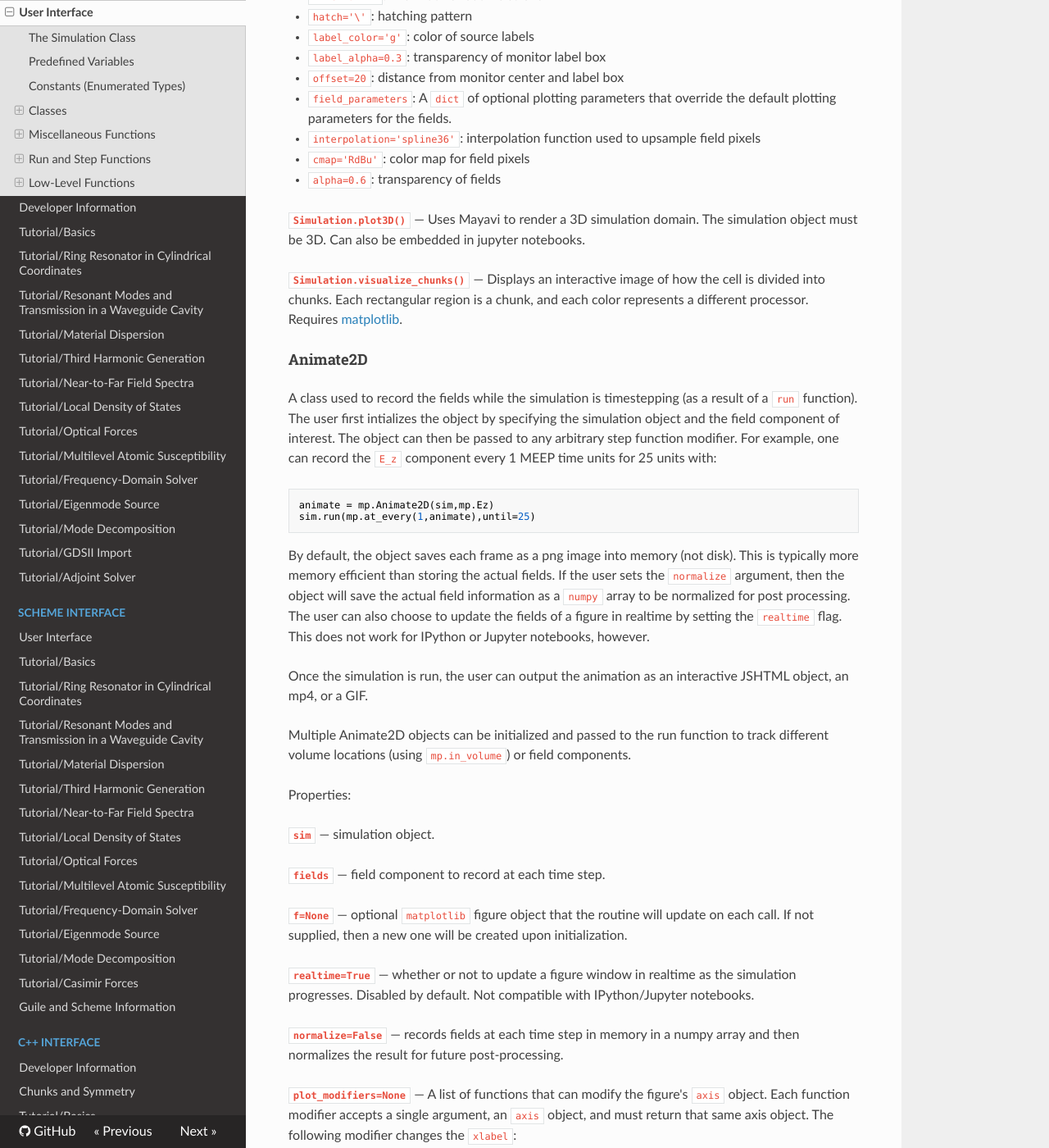
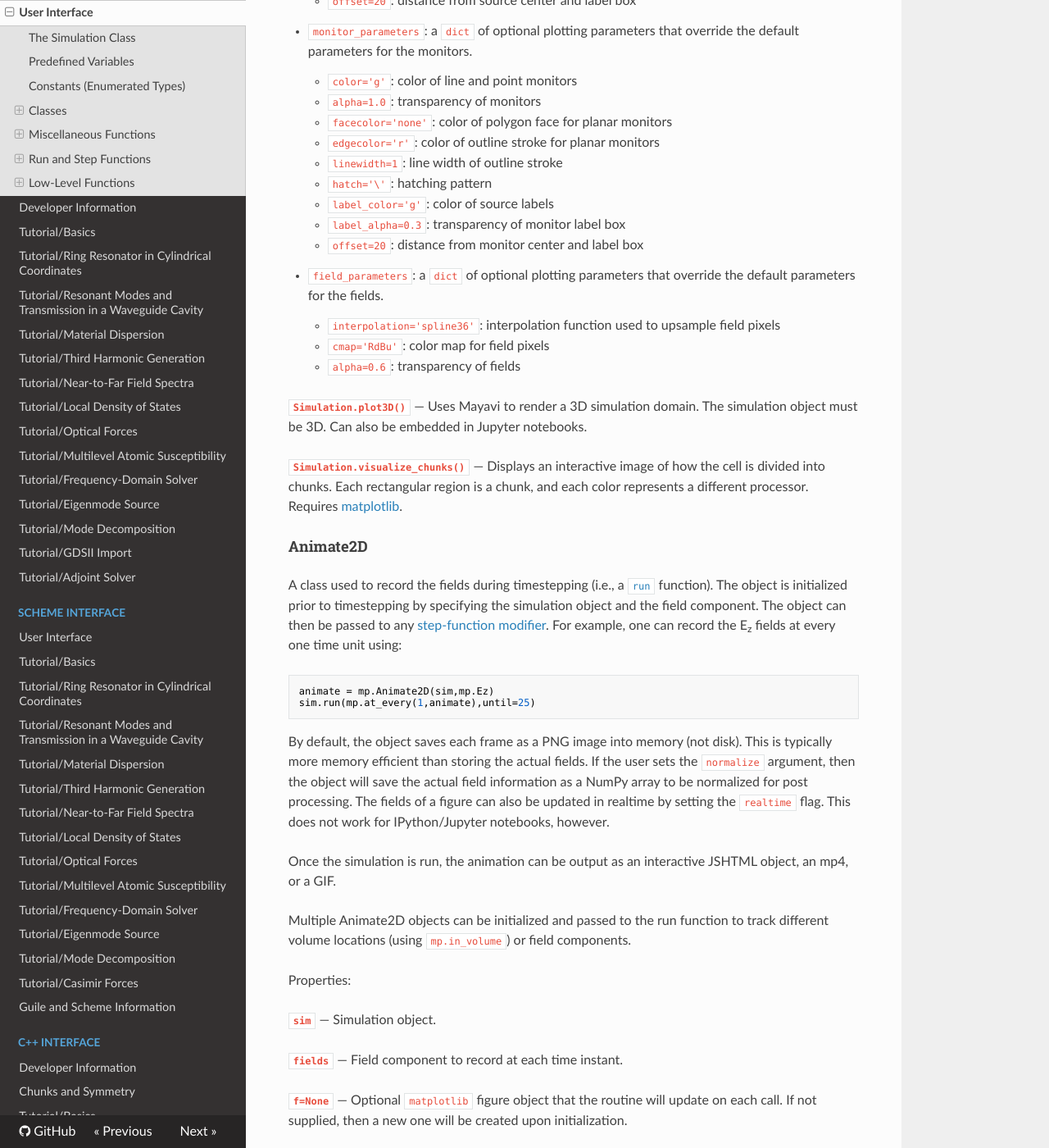
Before and after one commit to NanoComp/meep, an MkDocs documentation site: the page built from doc/docs/Python_User_Interface.md, in a window 1280 px wide and 1400 px high, scrolled down 48641 px. Shown: the whole window at 82% size. Built offline with MkDocs 1.6.1, drawn with Linux system fonts in a browser that asks for light colours; nearby versions of some CDN libraries; formulas are drawn with MathJax 3; old or Windows-style settings are respelled for this version of MkDocs; some of the changed text lies outside the part shown.

Commit message:
fixes for visualization docs

````diff
--- a/doc/docs/FAQ.md
+++ b/doc/docs/FAQ.md
@@ -287,7 +287,7 @@
 
 Meep can only output sections of the *rz* plane in cylindrical coordinates. To obtain the angular fields, you will need to do the conversion manually using the fields in the *rz* plane: the fields at all other φ are related by a factor of exp(imφ) due to the continuous rotational symmetry.
 
-### How does the use of symmetry affect the sources and fields in nonlinear media?
+### How does the use of symmetry affect nonlinear media?
 
 In linear media, if you use an odd-symmetry source, the even-symmetry modes cannot be excited. If you then specify odd [symmetry](Python_User_Interface.md#symmetry) in your simulation, nothing changes. The even-symmetry modes are not disregarded, they are simply not relevant. Vice-versa for an even-symmetry source.
 
--- a/doc/docs/Python_User_Interface.md
+++ b/doc/docs/Python_User_Interface.md
@@ -1529,91 +1529,106 @@
 
 ### Data Visualization
 
-This module attempts to provide some simple visualization functions that should just work in most cases to provide some graphical intuition for what you're working with. The spirit of the module is to provide functions that can be called with _no customization options whatsoever_ and will do useful relevant things by default, but which can also be customized in cases where you _do_ want to take the time to spruce up the output.
-
-**`Simulation.plot2D(ax=None, output_plane=None fields=None, labels=False, eps_parameters=None,boundary_parameters=None, source_parameters=None,monitor_parameters=None, field_parameters=None)`**
-—
-Plots a 2D cross section of the simulation domain using `matplotlib`. The plot includes the simulation geometry, boundary layers, sources, and monitors. Can also superimpose fields on top of 2D slice. Requires [matplotlib](https://matplotlib.org).
-
-* `ax`: A `matplotlib` axis object. `plot2D()` will add plot objects, like lines, patches, and scatter plots, to this object. If no `ax` is supplied, then the routine will create a new figure and grab its axis.
-* `output_plane`: A `Volume` object that specifies the plane over which to plot. Must be a 2D volume and a subset of the entire simulation volume (i.e. it should not span outside the domain at all).
-* `fields`: The field component (`mp.Ex`, `mp.Ey`, `mp.Ez`, `mp.Hx`, `mp.Hy`, `mp.Hz`) to superimpose over the simulation geometry. Default is `None`, where no fields are superimposed.
-* `labels`: If `True`, then labels will appear over each of the simulation elements.
-* `eps_parameters`: A `dict` of optional plotting parameters that override the default plotting parameters for the geometry.
-   * `interpolation='spline36'`: interpolation algorithm used to upsample the pixels.
-   * `cmap='binary'`: the color map of the geometry
-   * `alpha=1.0`: transparency of geometry
-* `boundary_parameters`:A `dict` of optional plotting parameters that override the default plotting parameters for the boundary layers. Available parameters include:
-   * `alpha=1.0`: transparency of boundary layers
-   * `facecolor='g'`: color of polygon face
-   * `edgecolor='g'`: color of outline stroke
-   * `linewidth=1`: line width of outline stroke
-   * `hatch='\'`: hatching pattern
-* `source_parameters`: A `dict` of optional plotting parameters that override the default plotting parameters for the sources.
-   * `color='r`: color of line and pt sources
-   * `alpha=1.0`: transparency of source
-   * `facecolor='none'`: color of polygon face for planar sources
-   * `edgecolor='r'`: color of outline stroke for planar sources
-   * `linewidth=1`: line width of outline stroke
-   * `hatch='\'`: hatching pattern
-   * `label_color='r'`: color of source labels
-   * `label_alpha=0.3`: transparency of source label box
-   * `offset=20`: distance from source center and label box
-* `monitor_parameters`: A `dict` of optional plotting parameters that override the default plotting parameters for the monitors.
-   * `color='g`: color of line and point monitors
-   * `alpha=1.0`: transparency of monitors
-   * `facecolor='none'`: color of polygon face for planar monitors
-   * `edgecolor='r'`: color of outline stroke for planar monitors
-   * `linewidth=1`: line width of outline stroke
-   * `hatch='\'`: hatching pattern
-   * `label_color='g'`: color of source labels
-   * `label_alpha=0.3`: transparency of monitor label box
-   * `offset=20`: distance from monitor center and label box
-* `field_parameters`: A `dict` of optional plotting parameters that override the default plotting parameters for the fields.
-   * `interpolation='spline36'`: interpolation function used to upsample field pixels
-   * `cmap='RdBu'`: color map for field pixels
-   * `alpha=0.6`: transparency of fields
+This module provides basic visualization functionality for the simulation domain. The spirit of the module is to provide functions that can be called with *no customization options whatsoever* and will do useful relevant things by default, but which can also be customized in cases where you *do* want to take the time to spruce up the output.
+
+**`Simulation.plot2D(ax=None, output_plane=None, fields=None, labels=False, eps_parameters=None, boundary_parameters=None, source_parameters=None, monitor_parameters=None, field_parameters=None)`**
+—
+Plots a 2D cross section of the simulation domain using `matplotlib`. The plot includes the geometry, boundary layers, sources, and monitors. Fields can also be superimposed on a 2D slice. Requires [matplotlib](https://matplotlib.org). Calling this function would look something like:
+
+```py
+sim = mp.Simulation(...)
+sim.init_sim()
+
+import matplotlib.pyplot as plt
+f = plt.figure()
+ax = f.gca()
+sim.plot2D(ax=ax)
+f.show()
+f.savefig('sim_domain.png')
+```
+
+* `ax`: a `matplotlib` axis object. `plot2D()` will add plot objects, like lines, patches, and scatter plots, to this object. If no `ax` is supplied, then the routine will create a new figure and grab its axis.
+* `output_plane`: a `Volume` object that specifies the plane over which to plot. Must be 2D and a subset of the grid volume (i.e., it should not extend beyond the cell).
+* `fields`: the field component (`mp.Ex`, `mp.Ey`, `mp.Ez`, `mp.Hx`, `mp.Hy`, `mp.Hz`) to superimpose over the simulation geometry. Default is `None`, where no fields are superimposed.
+* `labels`: if `True`, then labels will appear over each of the simulation elements.
+* `eps_parameters`: a `dict` of optional plotting parameters that override the default parameters for the geometry.
+    - `interpolation='spline36'`: interpolation algorithm used to upsample the pixels.
+    - `cmap='binary'`: the color map of the geometry
+    - `alpha=1.0`: transparency of geometry
+* `boundary_parameters`: a `dict` of optional plotting parameters that override the default parameters for the boundary layers.
+    - `alpha=1.0`: transparency of boundary layers
+    - `facecolor='g'`: color of polygon face
+    - `edgecolor='g'`: color of outline stroke
+    - `linewidth=1`: line width of outline stroke
+    - `hatch='\'`: hatching pattern
+* `source_parameters`: a `dict` of optional plotting parameters that override the default parameters for the sources.
+    - `color='r'`: color of line and pt sources
+    - `alpha=1.0`: transparency of source
+    - `facecolor='none'`: color of polygon face for planar sources
+    - `edgecolor='r'`: color of outline stroke for planar sources
+    - `linewidth=1`: line width of outline stroke
+    - `hatch='\'`: hatching pattern
+    - `label_color='r'`: color of source labels
+    - `label_alpha=0.3`: transparency of source label box
+    - `offset=20`: distance from source center and label box
+* `monitor_parameters`: a `dict` of optional plotting parameters that override the default parameters for the monitors.
+    - `color='g'`: color of line and point monitors
+    - `alpha=1.0`: transparency of monitors
+    - `facecolor='none'`: color of polygon face for planar monitors
+    - `edgecolor='r'`: color of outline stroke for planar monitors
+    - `linewidth=1`: line width of outline stroke
+    - `hatch='\'`: hatching pattern
+    - `label_color='g'`: color of source labels
+    - `label_alpha=0.3`: transparency of monitor label box
+    - `offset=20`: distance from monitor center and label box
+* `field_parameters`: a `dict` of optional plotting parameters that override the default parameters for the fields.
+    - `interpolation='spline36'`: interpolation function used to upsample field pixels
+    - `cmap='RdBu'`: color map for field pixels
+    - `alpha=0.6`: transparency of fields
 
 **`Simulation.plot3D()`**
-— Uses Mayavi to render a 3D simulation domain. The simulation object must be 3D. Can also be embedded in jupyter notebooks.
+— Uses Mayavi to render a 3D simulation domain. The simulation object must be 3D. Can also be embedded in Jupyter notebooks.
 
 **`Simulation.visualize_chunks()`**
 —
 Displays an interactive image of how the cell is divided into chunks. Each rectangular region is a chunk, and each color represents a different processor. Requires [matplotlib](https://matplotlib.org).
 
 #### Animate2D
-A class used to record the fields while the simulation is timestepping (as a result of a `run` function). The user first intializes the object by specifying the simulation object and the field component of interest. The object can then be passed to any arbitrary step function modifier. For example, one can record the `E_z` component every 1 MEEP time units for 25 units with:
-```python
+
+A class used to record the fields during timestepping (i.e., a [`run`](#run-functions) function). The object is initialized prior to timestepping by specifying the simulation object and the field component. The object can then be passed to any [step-function modifier](#step-function-modifiers). For example, one can record the E<sub>z</sub> fields at every one time unit using:
+
+```py
 animate = mp.Animate2D(sim,mp.Ez)
 sim.run(mp.at_every(1,animate),until=25)
 ```
 
-By default, the object saves each frame as a png image into memory (not disk). This is typically more memory efficient than storing the actual fields. If the user sets the `normalize` argument, then the object will save the actual field information as a `numpy` array to be normalized for post processing. The user can also choose to update the fields of a figure in realtime by setting the `realtime` flag. This does not work for IPython or Jupyter notebooks, however.
-
-Once the simulation is run, the user can output the animation as an interactive JSHTML object, an mp4, or a GIF.
+By default, the object saves each frame as a PNG image into memory (not disk). This is typically more memory efficient than storing the actual fields. If the user sets the `normalize` argument, then the object will save the actual field information as a NumPy array to be normalized for post processing. The fields of a figure can also be updated in realtime by setting the `realtime` flag. This does not work for IPython/Jupyter notebooks, however.
+
+Once the simulation is run, the animation can be output as an interactive JSHTML object, an mp4, or a GIF.
 
 Multiple Animate2D objects can be initialized and passed to the run function to track different volume locations (using `mp.in_volume`) or field components.
 
 Properties:
 
 **`sim`**
-— simulation object.
+— Simulation object.
 
 **`fields`**
-— field component to record at each time step.
+— Field component to record at each time instant.
 
 **`f=None`**
-— optional `matplotlib` figure object that the routine will update on each call. If not supplied, then a new one will be created upon initialization.
+— Optional `matplotlib` figure object that the routine will update on each call. If not supplied, then a new one will be created upon initialization.
 
 **`realtime=True`**
-— whether or not to update a figure window in realtime as the simulation progresses. Disabled by default. Not compatible with IPython/Jupyter notebooks.
+— Whether or not to update a figure window in realtime as the simulation progresses. Disabled by default. Not compatible with IPython/Jupyter notebooks.
 
 **`normalize=False`**
-— records fields at each time step in memory in a numpy array and then normalizes the result for future post-processing.
+— Records fields at each time step in memory in a NumPy array and then normalizes the result for future post-processing.
 
 **`plot_modifiers=None`**
 — A list of functions that can modify the figure's `axis` object. Each function modifier accepts a single argument, an `axis` object, and must return that same axis object. The following modifier changes the `xlabel`:
-```python
+
+```py
 def mod1(ax):
     ax.set_xlabel('Testing')
     return ax
@@ -1622,7 +1637,7 @@
 ```
 
 **`**customization_args`**
-— customization keyword arguments pass to `plot2D()` (i.e. `labels`, `eps_parameters`, `boundary_parameters`, etc.)
+— Customization keyword arguments pass to `plot2D()` (i.e. `labels`, `eps_parameters`, `boundary_parameters`, etc.)
 
 Methods:
 
@@ -1633,7 +1648,7 @@
 — Generates and outputs an mp4 video file of the animation with the filename, `filename`, and the frame rate, `fps`. Default encoding is h264 with yuv420p format. Requires `ffmpeg`.
 
 **`Animate2D.to_mp4(fps,filename)`**
-— Generates and outputs a GIF file of the animation with the filename, `filename` and the frame rate, `fps`. Requires `ffmpeg`.
+— Generates and outputs a GIF file of the animation with the filename, `filename`, and the frame rate, `fps`. Requires `ffmpeg`.
 
 Run and Step Functions
 ----------------------
````
Also changed, not shown: README.md (+1 -0 lines), doc/docs/Acknowledgements.md (+1 -1 lines), doc/docs/index.md (+1 -0 lines).
